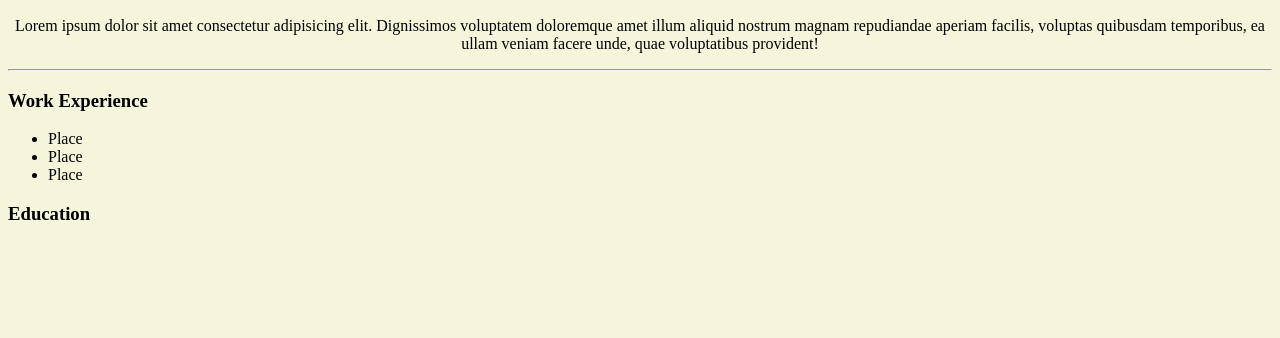
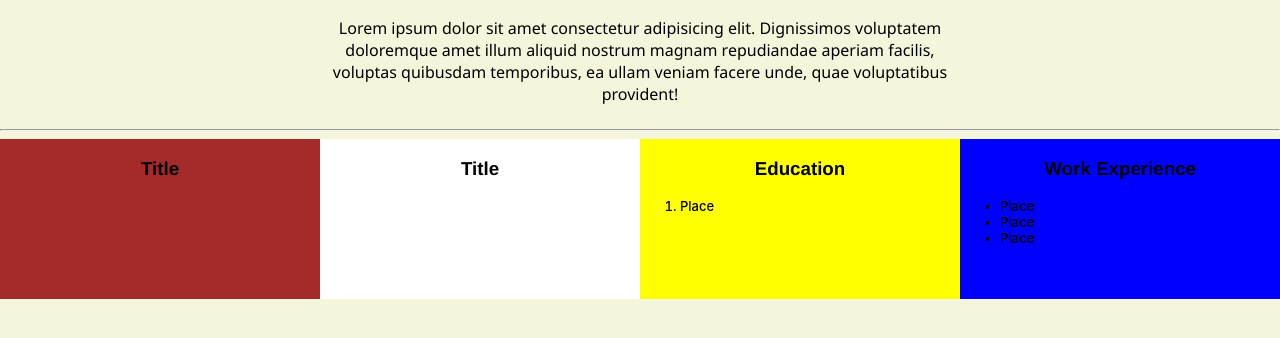
Before and after one commit to BradleyG248/Resume, a plain HTML site: page index.html in a window 1280 px wide. Shown: the part 50-388 px from the top of the page. Drawn offline with Linux system fonts and the light colour scheme.

Commit message:
dived up the categories

```diff
--- a/index.html
+++ b/index.html
@@ -11,7 +11,7 @@
 
 <body>
   <header>
-    <section>
+    <section class="summary">
       <h1>Bradley Graham</h1>
       <p>Lorem ipsum dolor sit amet consectetur adipisicing elit. Dignissimos voluptatem doloremque amet illum aliquid
         nostrum magnam repudiandae aperiam facilis, voluptas quibusdam temporibus, ea ullam veniam facere unde, quae
@@ -20,7 +20,7 @@
   </header>
   <hr>
   <main>
-    <section>
+    <section class="work">
       <h3>Work Experience</h3>
       <ul>
         <li>Place</li>
@@ -28,9 +28,17 @@
         <li>Place</li>
       </ul>
     </section>
-    <section>
+    <section class="education">
       <h3>Education</h3>
-
+      <ol>
+        <li>Place</li>
+      </ol>
+    </section>
+    <section class="stuff">
+      <h3>Title</h3>
+    </section>
+    <section class="stuff1">
+      <h3>Title</h3>
     </section>
   </main>
 </body>
--- a/style.css
+++ b/style.css
@@ -1,6 +1,54 @@
 body {
   background-color:beige;
+  margin:0px;
 }
 header {
   text-align: center;
 }
+h3{
+  font-family: 'Franklin Gothic Medium', 'Arial Narrow', Arial, sans-serif;
+}
+p{
+  font-family: 'Segoe UI', Tahoma, Geneva, Verdana, sans-serif;
+  font-weight: 300;
+}
+h1 {
+  font-family: 'Times New Roman', Times, serif;
+}
+li{
+  font-family: -apple-system, BlinkMacSystemFont, 'Segoe UI', Roboto, Oxygen, Ubuntu, Cantarell, 'Open Sans', 'Helvetica Neue', sans-serif;
+  font-weight:500;
+  font-size: small;
+  text-align: left;
+}
+.summary{
+  width:50vw;
+}
+section{
+  width:25vw;
+  display:inline-block;
+  text-align: center;
+}
+.work{
+  background-color:blue;
+  height:10rem;
+  padding-left:75vw;
+  position:absolute;
+}
+.education{
+  background-color:yellow;
+  height:10rem;
+  padding-left:50vw;
+  position:absolute;
+}
+.stuff{
+  background-color:white;
+  height:10rem;
+  padding-left:25vw;
+  position:absolute;
+}
+.stuff1{
+  background-color:brown;
+  height:10rem;
+  position:absolute;
+}
```
